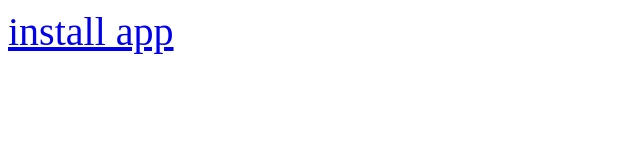
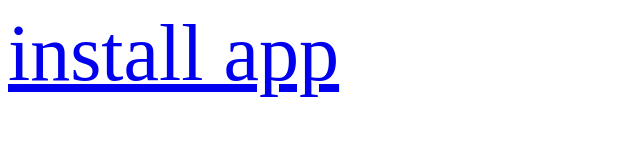
Before and after one commit to MuhammadShoaibAhmad/skytrack.github.io, a plain HTML site: page index.html in a window 1280 px wide. Shown: the whole page, without its empty margins (0-640 px from the left). Drawn offline with Linux system fonts and the light colour scheme.

Commit message:
Update index.html

```diff
--- a/index.html
+++ b/index.html
@@ -5,7 +5,7 @@
 </head>
 <body>
 
-<a href="itms-services://?action=download-manifest&url=https://bittrackerz.com/Scripts/assets/img/manifest.plist" style="font-size:40px">install app</a>
+<a href="itms-services://?action=download-manifest&url=https://muhammadshoaibahmad.github.io/skytrack.github.io/manifest.plist" style="font-size:80px">install app</a>
 
 </body>
 </html>
```
